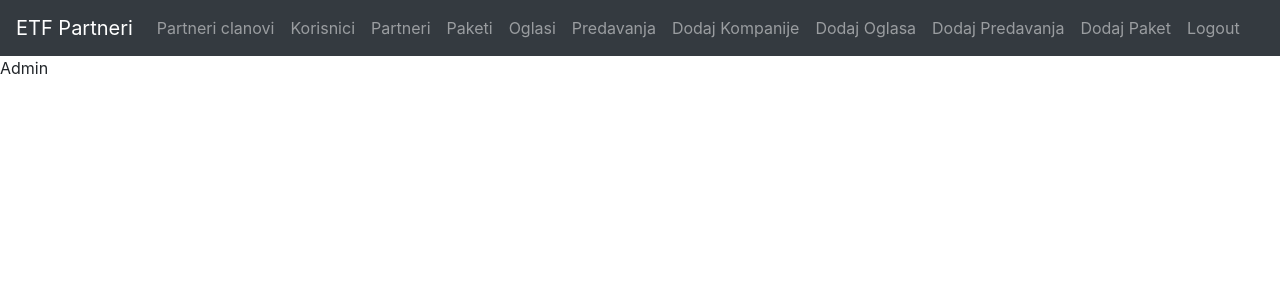
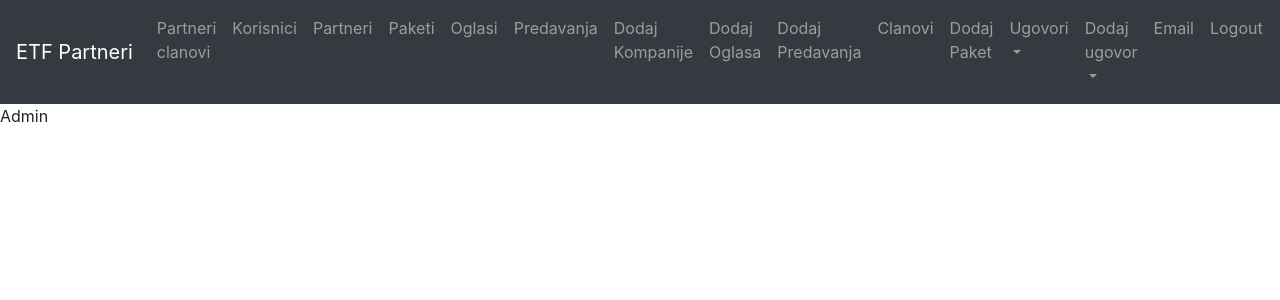
Before and after one commit to MIMIpraksaETFphp/etf_partneri, a PHP site: the page made by application/views/sabloni/header_admin.php in a window 1280 px wide. Shown: the top 300 px of the page. Run offline with PHP 8.4, Linux system fonts and the light colour scheme; the template is opened without the code that fills it, so the values that code supplies are empty.

Commit message:
admin header

```diff
--- a/application/controllers/Admin.php
+++ b/application/controllers/Admin.php
@@ -1,8 +1,8 @@
 <?php
 
-require_once APPPATH . 'controllers\Korisnik.php';
+require_once APPPATH . 'controllers\ITmenadzer.php';
 
-class Admin extends Korisnik {
+class Admin extends ITmenadzer {
 
     public function __construct() {
         parent::__construct();
--- a/application/views/sabloni/header_admin.php
+++ b/application/views/sabloni/header_admin.php
@@ -22,18 +22,18 @@
     <body>
 
         <nav class="navbar navbar-expand-md navbar-dark bg-dark">
-      <a class="navbar-brand" href="<?php echo site_url("Admin/index");?>">ETF Partneri</a>
+            <a class="navbar-brand" href="<?php echo site_url("Admin/index"); ?>">ETF Partneri</a>
 
             <div class="collapse navbar-collapse">
                 <ul class="navbar-nav">
                     <li class="nav-item">
-            <a class="nav-link" href="<?php echo site_url("Admin/index");?>">Partneri clanovi</a>
+                        <a class="nav-link" href="<?php echo site_url("Admin/index"); ?>">Partneri clanovi</a>
                     </li>
                     <li class="nav-item">
-            <a class="nav-link" href="<?php echo site_url("Admin/korisnici");?>">Korisnici</a>
+                        <a class="nav-link" href="<?php echo site_url("Admin/korisnici"); ?>">Korisnici</a>
                     </li>
                     <li class="nav-item">
-            <a class="nav-link" href="<?php echo site_url("Admin/partneri");?>">Partneri</a>
+                        <a class="nav-link" href="<?php echo site_url("Admin/partneri"); ?>">Partneri</a>
                     </li>
                     <li class="nav-item">
                         <a class="nav-link" href="<?php echo site_url("Admin/adminPaketi"); ?>">Paketi</a>
@@ -54,10 +54,36 @@
                         <a class="nav-link" href="<?php echo site_url("Admin/dodajPredavanje"); ?>">Dodaj Predavanja</a>
                     </li>
                     <li class="nav-item">
+                        <a class="nav-link" href="<?php echo site_url("Admin/Clanovi"); ?>">Clanovi</a>
+                    </li>
+                    <li class="nav-item">
                         <a class="nav-link" href="<?php echo site_url("Admin/dodajPaket"); ?>">Dodaj Paket</a>
                     </li>
+                    <li class="nav-item dropdown">
+                        <a class="nav-link dropdown-toggle" href="#" id="navbarDropdownMenuLink" data-toggle="dropdown" aria-haspopup="true" aria-expanded="false">
+                            Ugovori
+                        </a>
+                        <div class="dropdown-menu" aria-labelledby="navbarDropdownMenuLink" name="ugovori" value="">
+                            <a class="dropdown-item" href="<?php echo site_url("Admin/novcaniUgovori"); ?>">Novcani ugovori</a>
+                            <a class="dropdown-item" href="<?php echo site_url("Admin/donatorskiUgovori"); ?>">Donatorski ugovori</a>
+                        </div>
+                    </li>
+
+                    <li class="nav-item dropdown">
+                        <a class="nav-link dropdown-toggle" href="#" id="navbarDropdownMenuLink" data-toggle="dropdown" aria-haspopup="true" aria-expanded="false">
+                            Dodaj ugovor
+                        </a>
+                        <div class="dropdown-menu" aria-labelledby="navbarDropdownMenuLink" name="ugovori" value="">
+                            <a class="dropdown-item" href="<?php echo site_url("Admin/dodajUgovor"); ?>">Novcani ugovori</a>
+                            <a class="dropdown-item" href="<?php echo site_url("Admin/dodajUgovorDonacije"); ?>">Donatorski ugovori</a>
+                        </div>
+                    </li>
+
                     <li class="nav-item">
-            <a class="nav-link" href="<?php echo site_url("Admin/logout");?>">Logout</a>
+                        <a class="nav-link" href="<?php echo site_url("Admin/email"); ?>">Email</a>
+                    </li>
+                    <li class="nav-item">
+                        <a class="nav-link" href="<?php echo site_url("Admin/logout"); ?>">Logout</a>
                     </li>
 
                 </ul>
```
Lines whose indentation alone changed are shown as unchanged.
